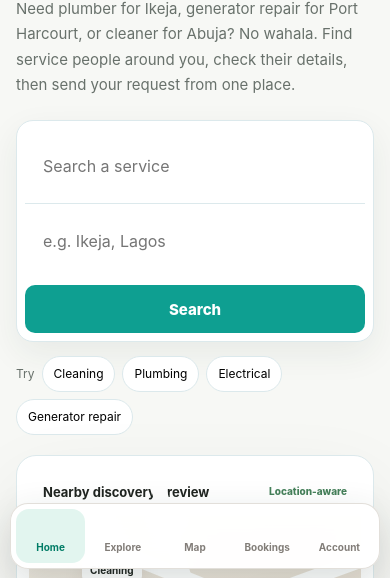
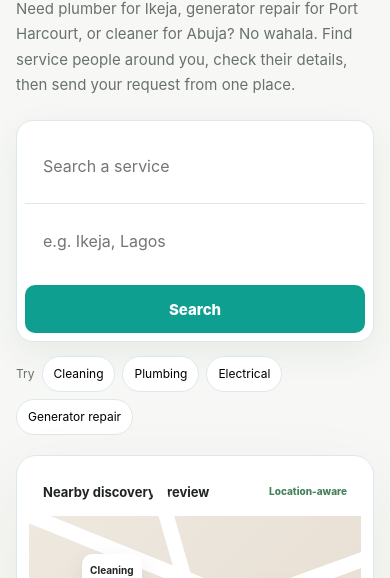
Before and after one commit to Michael-aal/bradcall, a plain HTML site: page index.html in a window 390 px wide. Shown: the part 266-844 px from the top of the page. Drawn offline with nearby package versions, Linux system fonts and the light colour scheme.

Commit message:
Keep mobile workspace navigation off the public landing page

```diff
--- a/index.html
+++ b/index.html
@@ -29,14 +29,6 @@
     <i data-lucide="menu" aria-hidden="true"></i>
   </button>
 </header>
-
-<nav class="mobile-tabbar" aria-label="Main mobile navigation">
-  <a class="mobile-tab is-active" href="index.html" aria-current="page"><i data-lucide="house" aria-hidden="true"></i><span>Home</span></a>
-  <a class="mobile-tab" href="services.html"><i data-lucide="search" aria-hidden="true"></i><span>Explore</span></a>
-  <a class="mobile-tab" href="services.html#community-map-canvas"><i data-lucide="map-pin" aria-hidden="true"></i><span>Map</span></a>
-  <a class="mobile-tab" href="bookings.html"><i data-lucide="calendar-check" aria-hidden="true"></i><span>Bookings</span></a>
-  <a class="mobile-tab" href="login.html"><i data-lucide="user-round" aria-hidden="true"></i><span>Account</span></a>
-</nav>
 
 <div class="mobile-nav" id="mobile-nav" hidden>
   <div class="mobile-nav-panel">
```
